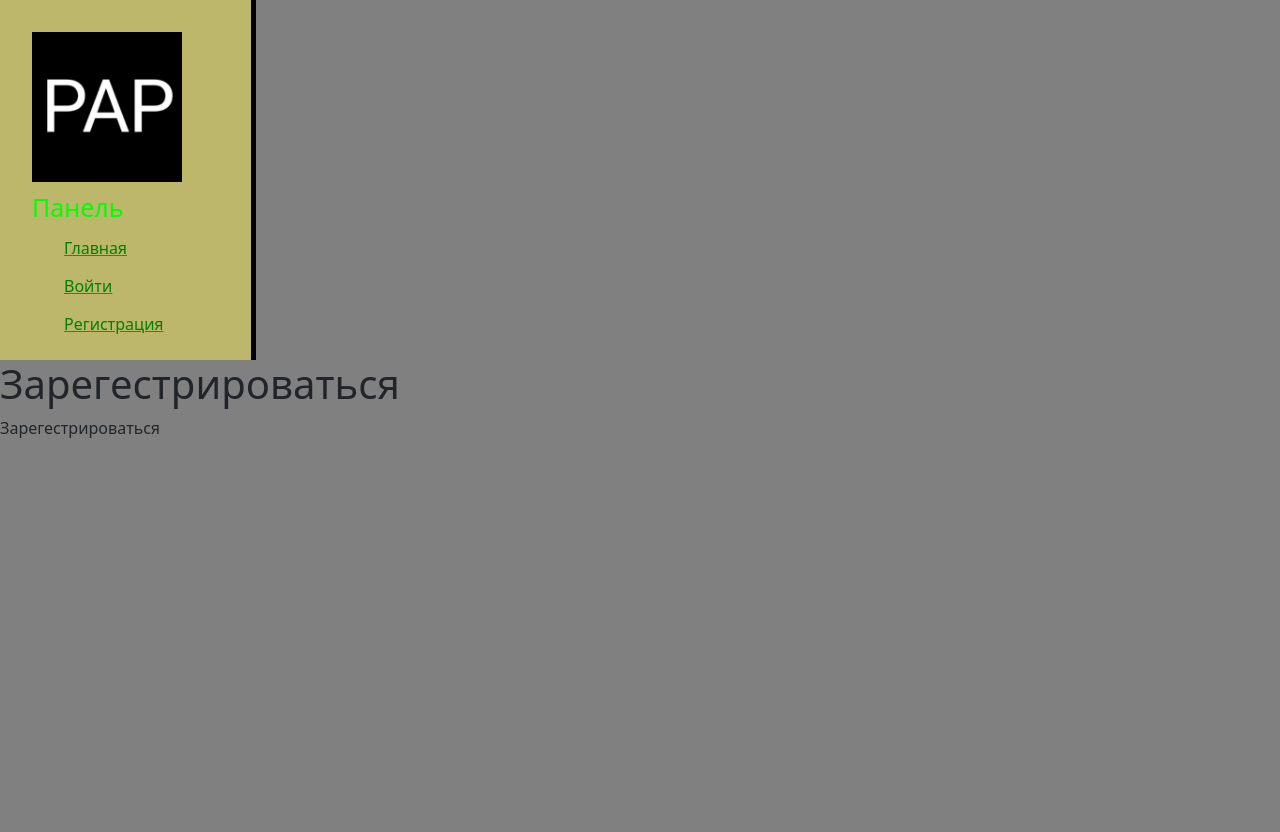
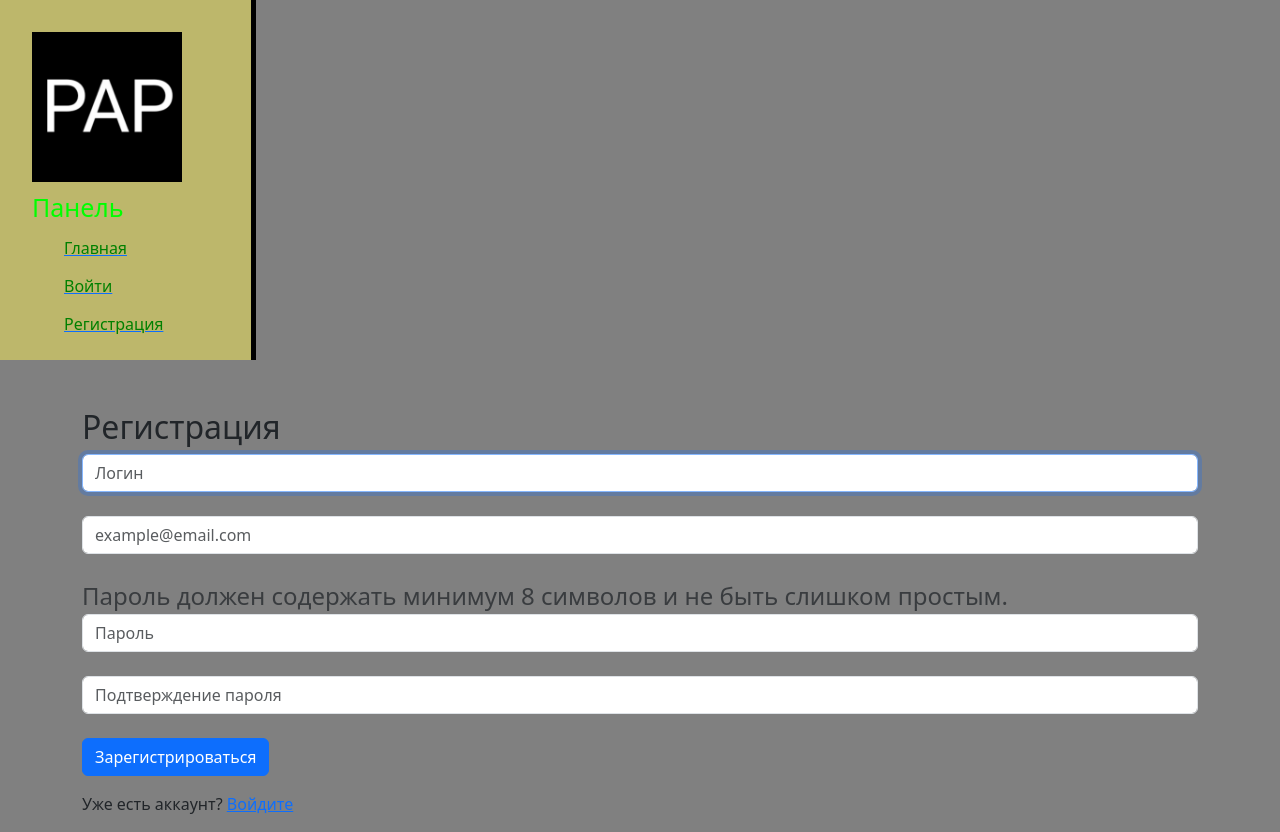
Before and after one commit to rarerir/myauth, a Django app: page /register/ in a window 1280 px wide. Before the commit the page ends 438 px from the top, so only its background shows below. Run offline with Django 5.2, Linux system fonts and the light colour scheme.

Commit message:
рабочий бэкенд для входа, регистрации, удаления аккаунта, выхода

```diff
--- /dev/null
+++ b/mainprogram/forms.py
@@ -0,0 +1,89 @@
+from django.contrib.auth.admin import User
+from django.contrib.auth.forms import UserCreationForm, AuthenticationForm
+from django.forms import *
+from django.utils.translation import gettext_lazy as _
+
+class RegisterForm(UserCreationForm):
+    email = EmailField(
+        required=True,
+        label="Email",
+        widget= EmailInput(attrs={
+            'autofocus': True,
+            'placeholder': 'example@email.com',
+            'class': 'form-control'
+        })
+    )
+
+    username = CharField(
+        required=True,
+        label="Логин",
+        widget= TextInput(attrs={
+            'autofocus': True,
+            'placeholder': 'Логин',
+            'class': 'form-control'
+        })
+    )
+    password1 = CharField(
+        required=True,
+        label=_("Password"),
+        strip=False,
+        widget= PasswordInput(attrs={
+            "autocomplete": "new-password",
+            'placeholder': 'Пароль',
+            'class': 'form-control'
+        }),
+    )
+
+    password2 = CharField(
+        required=True,
+        label=_("Password confirmation"),
+        strip=False,
+        widget= PasswordInput(attrs={
+            "autocomplete": "new-password",
+            'placeholder': 'Подтверждение пароля',
+            'class': 'form-control'
+        }),
+    )
+
+    class Meta(UserCreationForm.Meta):
+        model = User
+        fields = ('username', 'email', 'password1', 'password2')
+
+
+class LoginForm(Form):
+    email = EmailField(
+        label="Email",
+        widget= EmailInput(attrs={
+            'autofocus': True,
+            "autocomplete": "email",
+            'placeholder': 'example@email.com',
+            'class': 'form-control'
+        })
+    )
+    password = CharField(
+        label=_("Password"),
+        strip=False,
+        widget=PasswordInput(attrs={
+            "autocomplete": "current-password",
+            'placeholder': 'Пароль',
+            'class': 'form-control'
+        }),
+
+    )
+
+    def clean(self):
+        cleaned_data = super().clean()
+        email = cleaned_data.get('email')
+        password = cleaned_data.get('password')
+        if email and password:
+            try:
+                user = User.objects.get(email=email)
+            except User.objects.DoesNotExist:
+                raise ValidationError('Неверный email или пароль')
+            if not user.check_password(password):
+                raise ValidationError('Неверный email или пароль')
+            self.user_cache = user
+        return cleaned_data
+
+    def get_user(self):
+        return getattr(self, 'user_cache', None)
--- a/mainprogram/templates/mainprogram/includes/sidebar.html
+++ b/mainprogram/templates/mainprogram/includes/sidebar.html
@@ -7,7 +7,7 @@
         {% if user.is_authenticated %}
             <a href="{% url 'home' %}"><li>Главная</li></a>
             <a href="{% url 'profile' %}"><li>Профиль</li></a>
-            <a href="{% url 'profile/logout' %}"><li>Выход</li></a>
+            <a href="{% url 'logout' %}"><li>Выход</li></a>
         {% else %}
             <a href="{% url 'home' %}"><li>Главная</li></a>
             <a href="{% url 'login' %}"><li>Войти</li></a>
--- a/mainprogram/templates/mainprogram/profile.html
+++ b/mainprogram/templates/mainprogram/profile.html
@@ -5,4 +5,10 @@
 {% block body %}
     <h1>Профиль {{ user.username }}</h1>
     <p>Профиль</p>
+    <form method="post" action="{% url 'deactivate_user' %}">
+    {% csrf_token %}
+    <button type="submit" class="btn btn-danger" onclick="return confirm('Вы уверены, что хотите деактивировать свой аккаунт?');">
+        Удалить аккаунт
+    </button>
+    </form>
 {% endblock %}
--- a/mainprogram/templates/mainprogram/register.html
+++ b/mainprogram/templates/mainprogram/register.html
@@ -3,6 +3,30 @@
 {% block title %}Регистрация{% endblock %}
 
 {% block body %}
-    <h1>Зарегестрироваться</h1>
-    <p>Зарегестрироваться</p>
+<div class="container mt-5">
+    <h2>Регистрация</h2>
+
+    {% if form.non_field_errors %}
+        <div class="alert alert-danger">
+            {% for error in form.non_field_errors %}
+                {{ error }}
+            {% endfor %}
+        </div>
+    {% endif %}
+
+    <form method="post" action="{% url 'register' %}">
+        {% csrf_token %}
+        {{ form.username }}<br>
+        {{ form.email }}<br>
+        <small class="form-text text-muted fs-4">
+        Пароль должен содержать минимум 8 символов и не быть слишком простым.
+        </small>
+        {{ form.password1 }}<br>
+        {{ form.password2 }}<br>
+        <span>{{ error }}</span>
+        <button type="submit" class="btn btn-primary">Зарегистрироваться</button>
+    </form>
+
+    <p class="mt-3">Уже есть аккаунт? <a href="{% url 'login' %}">Войдите</a></p>
+</div>
 {% endblock %}
--- a/mainprogram/urls.py
+++ b/mainprogram/urls.py
@@ -6,5 +6,6 @@ urlpatterns = [
     path('register/', views.register, name='register'),
     path('profile/', views.profile, name='profile'),
     path('login/', views.login, name='login'),
-    path('profile/logout/', views.logout, name='logout')
+    path('profile/logout/', views.logout, name='logout'),
+    path('profile/deactivate_user', views.deactivate_user, name='deactivate_user')
 ]
--- a/mainprogram/views.py
+++ b/mainprogram/views.py
@@ -1,6 +1,8 @@
 from django.shortcuts import render, redirect
-from django.contrib.auth import logout as auth_logout
+from django.contrib.auth import login as auth_login, logout as auth_logout
+from django.contrib.auth.models import User
 from django.contrib.auth.decorators import login_required
+from .forms import RegisterForm, LoginForm
 
 def home(request):
     return render(request, 'mainprogram/home.html')
@@ -9,10 +11,29 @@ def profile(request):
     return render(request, 'mainprogram/profile.html')
 
 def login(request):
-    return render(request, 'mainprogram/login.html')
+    if request.method == 'POST':
+        form = LoginForm(request.POST)
+        if form.is_valid():
+            user = form.get_user()
+            auth_login(request, user)
+            return redirect('home')
+    else:
+        form = LoginForm()
+    return render(request, 'mainprogram/login.html', {'form': form})
 
 def register(request):
-    return render(request, 'mainprogram/register.html')
+    error = ''
+    if request.method == 'POST':
+        form = RegisterForm(request.POST)
+        if form.is_valid():
+            form.save()
+            return redirect('login')
+        else:
+            error = 'Форма неверна'
+    else:
+        form = RegisterForm()
+
+    return render(request, 'mainprogram/register.html', {'form': form, 'error': error})
 
 def add_account(request):
     return render(request, 'mainprogram/add_account.html')
@@ -20,3 +41,13 @@ def add_account(request):
 def logout(request):
     auth_logout(request)
     return redirect('login')
+
+@login_required
+def deactivate_user(request):
+    if request.method == 'POST':
+        user = request.user
+        user.is_active = False
+        user.save()
+        logout(request)
+
+    return redirect('profile')
--- a/myauth/settings.py
+++ b/myauth/settings.py
@@ -31,6 +31,7 @@ ALLOWED_HOSTS = []
 # Application definition
 INSTALLED_APPS = [
     'mainprogram',
+    'unique_user_email',
     'django.contrib.auth',
     'django.contrib.admin',
     'django.contrib.contenttypes',
```
Also changed, not shown: mainprogram/templates/mainprogram/login.html (+5 -9 lines).
